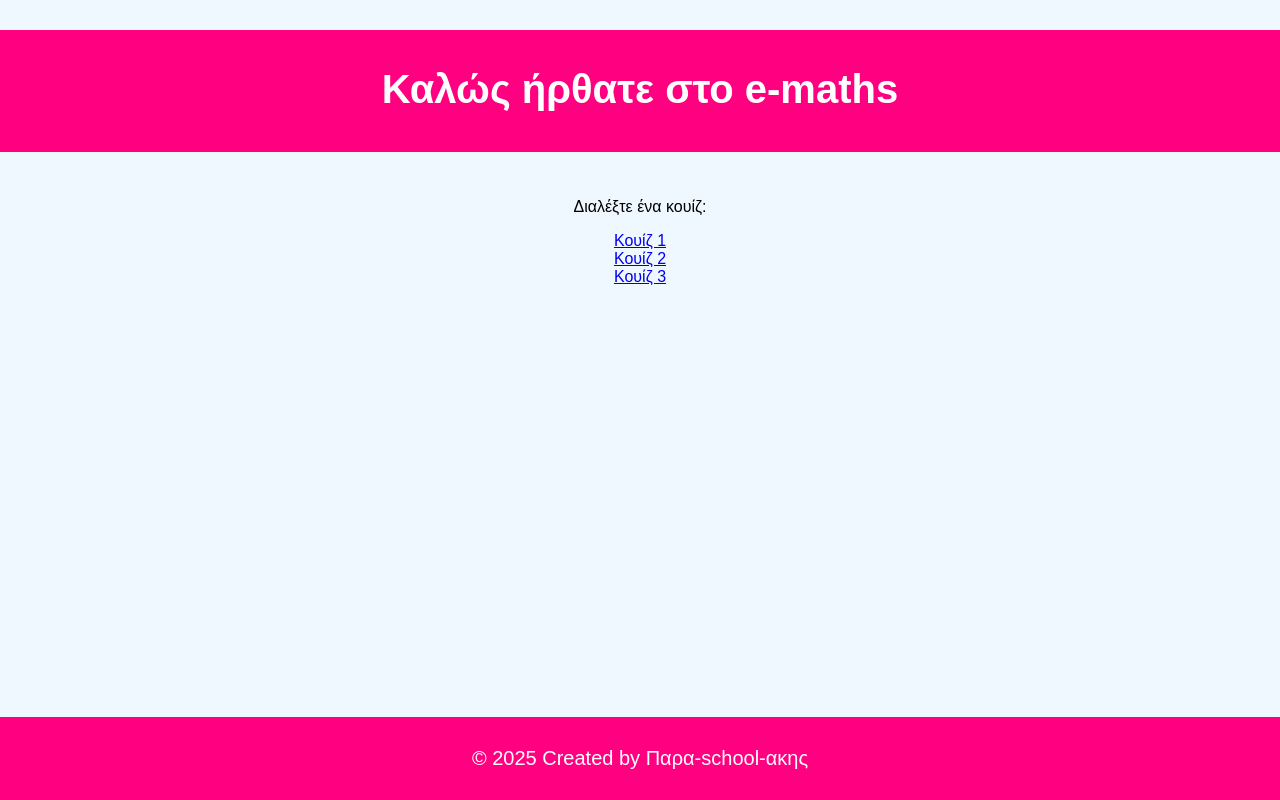
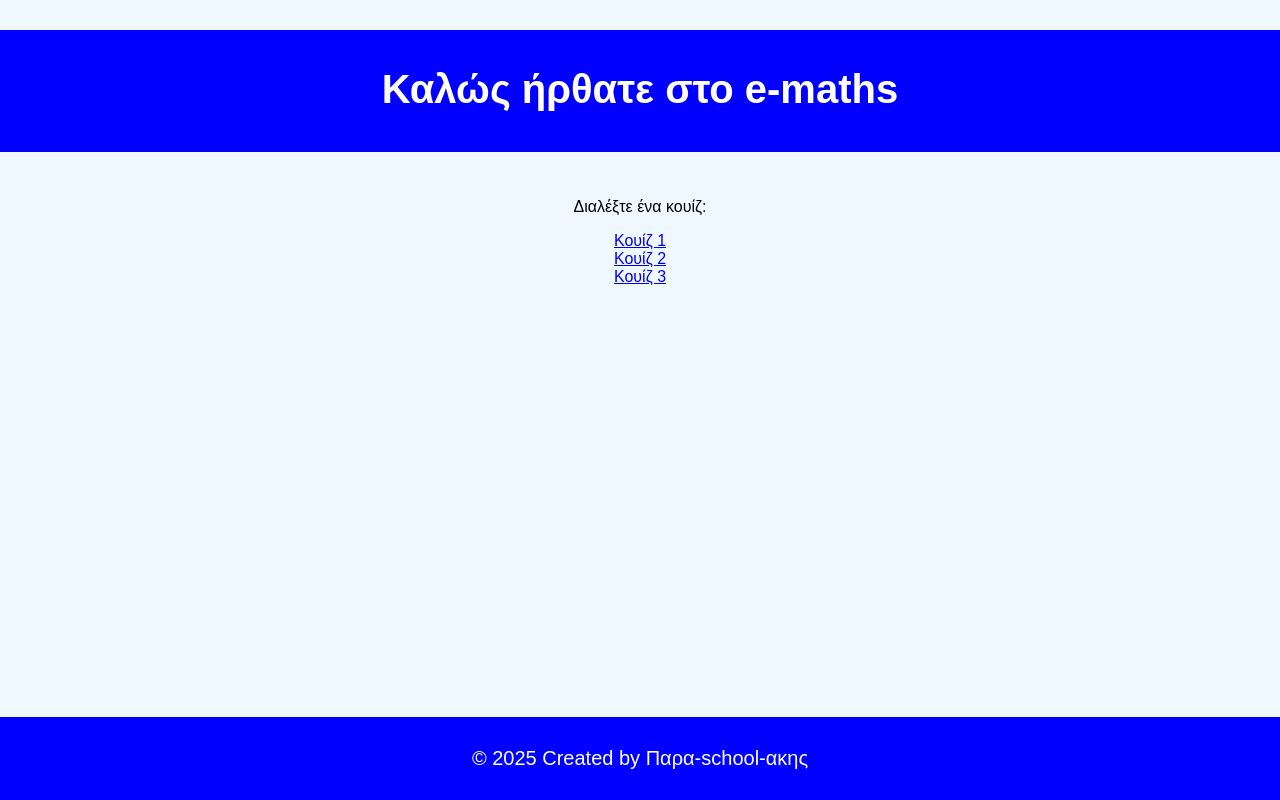
Before and after one commit to manolis2511/e-maths, a plain HTML site: page index.html in a window 1280 px wide. Drawn offline with Linux system fonts and the light colour scheme.

Commit message:
Update index.html

```diff
--- a/index.html
+++ b/index.html
@@ -21,7 +21,7 @@
             margin-bottom: 30px;
         }
         #header {
-            background-color: #FF0080;
+            background-color: blue;
             color: white;
             text-align: center;
             padding: 10px 0;
@@ -37,7 +37,7 @@
         }
         #footer {
             margin-top: auto;
-            background-color: #FF0080;
+            background-color: blue;
             color: white;
             text-align: center;
             padding: 10px 0;
```
